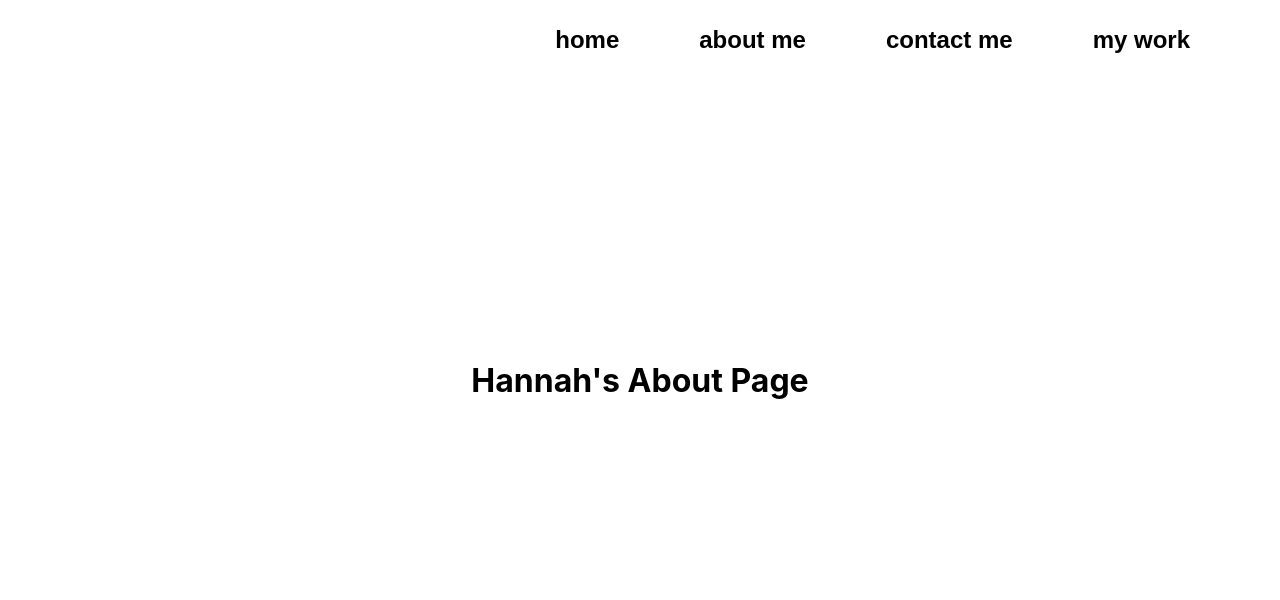
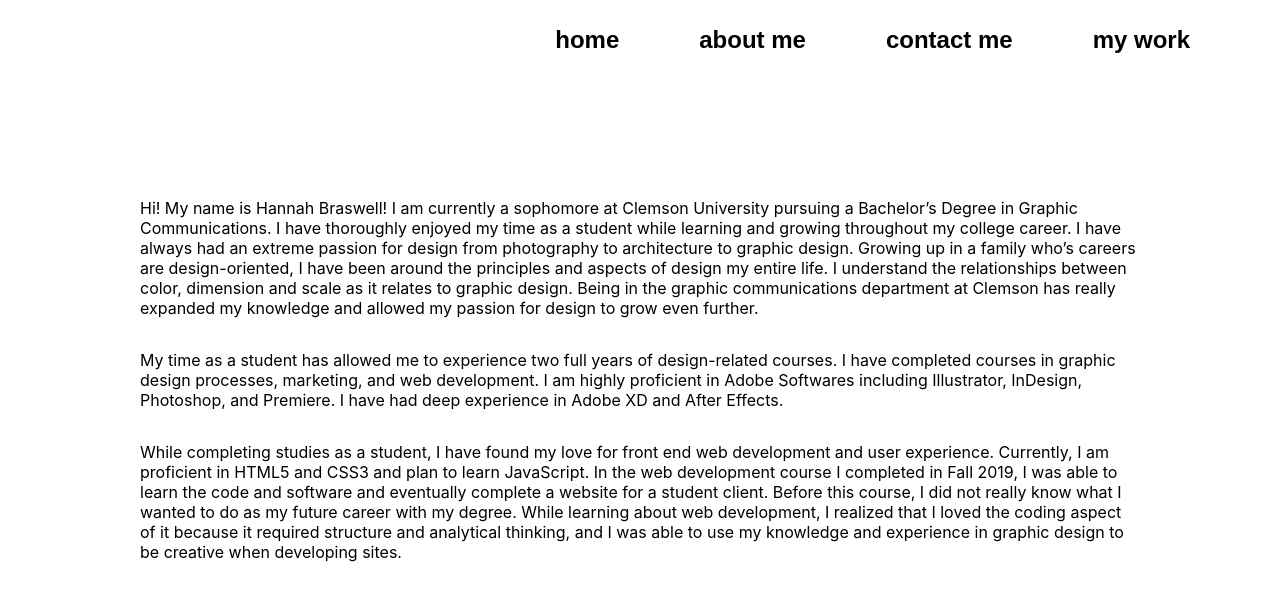
Before and after one commit to wesleypetry/HannahPortfolio, a React (Create React App) app: page /About in a window 1280 px wide. Shown: the top 600 px of the page. Built offline with nearby package versions, Linux system fonts and the light colour scheme.

Commit message:
about me paragraph

```diff
--- a/src/Pages/About.js
+++ b/src/Pages/About.js
@@ -4,7 +4,11 @@ import './styles.modules.css';
 function About(props) {
     return (
         <div className="AboutDiv">
-            <h1>Hannah's About Page</h1>
+            <div className="paragraph">
+                <p>Hi! My name is Hannah Braswell! I am currently a sophomore at Clemson University pursuing a Bachelor’s Degree in Graphic Communications. I have thoroughly enjoyed my time as a student while learning and growing throughout my college career. I have always had an extreme passion for design from photography to architecture to graphic design. Growing up in a family who’s careers are design-oriented, I have been around the principles and aspects of design my entire life.  I understand the relationships between color, dimension and scale as it relates to graphic design. Being in the graphic communications department at Clemson has really expanded my knowledge and allowed my passion for design to grow even further.</p>
+                <p>My time as a student has allowed me to experience two full years of design-related courses. I have completed courses in graphic design processes, marketing, and web development. I am highly proficient in Adobe Softwares including Illustrator, InDesign, Photoshop, and Premiere. I have had deep experience in Adobe XD and After Effects.</p>
+                <p>While completing studies as a student, I have found my love for front end web development and user experience. Currently, I am proficient in HTML5 and CSS3 and plan to learn JavaScript. In the web development course I completed in Fall 2019, I was able to learn the code and software and eventually complete a website for a student client. Before this course, I did not really know what I wanted to do as my future career with my degree. While learning about web development, I realized that I loved the coding aspect of it because it required structure and analytical thinking, and I was able to use my knowledge and experience in graphic design to be creative when developing sites. </p>
+            </div>
         </div>
     );
 
--- a/src/Pages/styles.modules.css
+++ b/src/Pages/styles.modules.css
@@ -71,3 +71,10 @@ a:hover {
     color: coral;
     text-decoration: none;
 }
+
+.paragraph{
+    display:flex;
+    flex-direction:column;
+    text-align:left;
+    max-width:1000px;
+}
```
Also changed, not shown: 1 other file (tests, documents, lock files or other folders).
